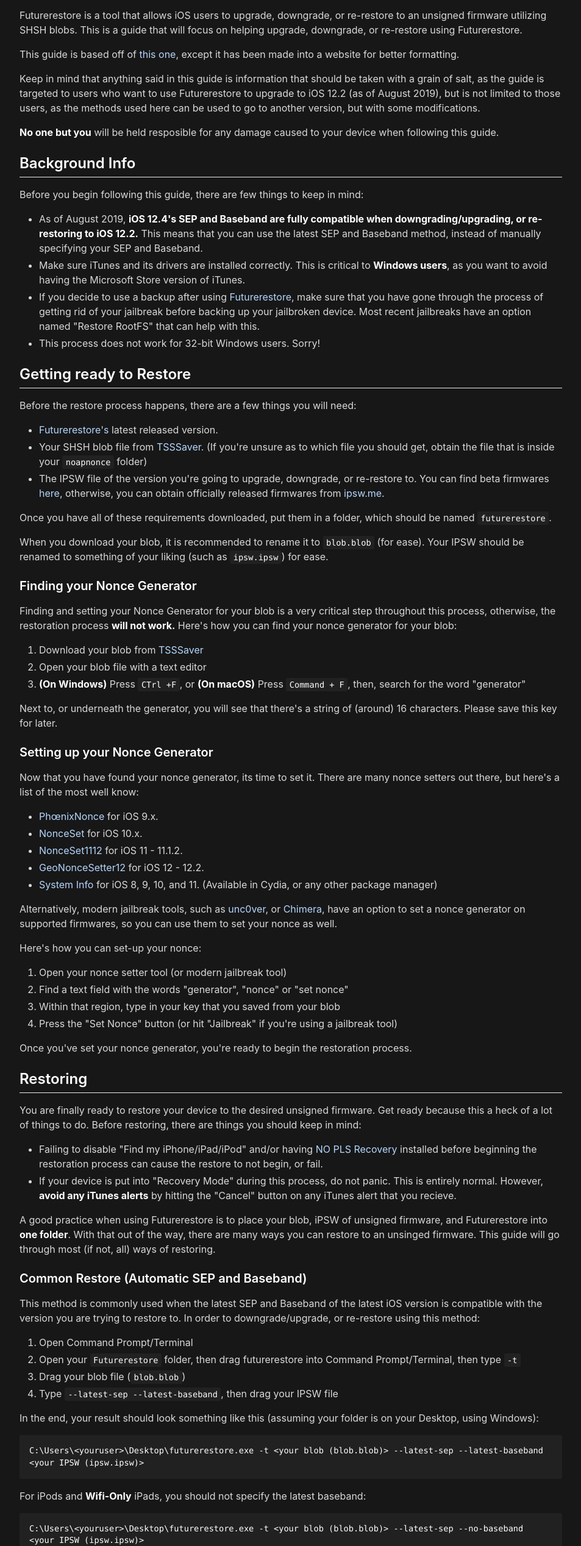
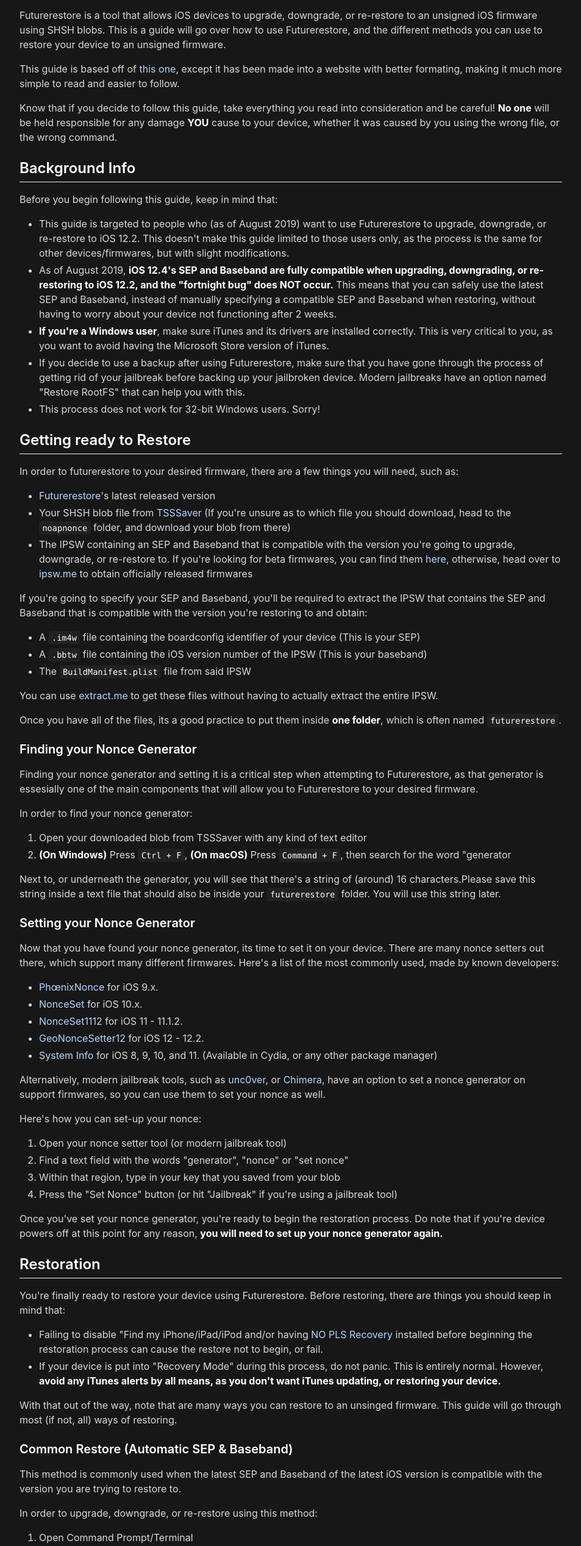
Before and after one commit to TheRealKeto/futurerestore-guide, a plain HTML site: page index.html in a window 1280 px wide. Shown: the part 107-2643 px from the top of the page at 61% size, without its empty margins (163-1116 px from the left). Drawn offline with Linux system fonts and the light colour scheme.

Commit message:
Small rewrite to the guide.

```diff
--- a/index.html
+++ b/index.html
@@ -24,55 +24,56 @@
 	}
 </style>
 <article class="markdown-body">
-	<!-- Introduction -->
     <h1>Introduction</h1>
-    <p>Futurerestore is a tool that allows iOS users to upgrade, downgrade, or re-restore to an unsigned firmware utilizing SHSH blobs. This is a guide that will focus on helping upgrade, downgrade, or re-restore using Futurerestore.</p>
-	<p>This guide is based off of <a href="https://docs.google.com/document/d/1WHuwuvnkcEUCwaDuck2dy-MR7q4em38uL4_4Utx2QZ8/mobilebasic" rel="nofollow">this one</a>, except it has been made into a website for better formatting.</p>
-	<p>Keep in mind that anything said in this guide is information that should be taken with a grain of salt, as the guide is targeted to users who want to use Futurerestore to upgrade to iOS 12.2 (as of August 2019), but is not limited to those users, as the methods used here can be used to go to another version, but with some modifications.</p>
-	<p><strong>No one but you</strong> will be held resposible for any damage caused to your device when following this guide.</p>
+    <p>Futurerestore is a tool that allows iOS devices to upgrade, downgrade, or re-restore to an unsigned iOS firmware using SHSH blobs. This is a guide will go over how to use Futurerestore, and the different methods you can use to restore your device to an unsigned firmware.</p>
+    <p>This guide is based off of <a href="https://docs.google.com/document/d/1WHuwuvnkcEUCwaDuck2dy-MR7q4em38uL4_4Utx2QZ8/mobilebasic" rel="nofollow">this one</a>, except it has been made into a website with better formating, making it much more simple to read and easier to follow.</p>
+    <p>Know that if you decide to follow this guide, take everything you read into consideration and be careful! <strong>No one</strong> will be held responsible for any damage <strong>YOU</strong> cause to your device, whether it was caused by you using the wrong file, or the wrong command.</p>
 
-	<!-- Background Info -->
     <h2>Background Info</h2>
-	<p>Before you begin following this guide, there are few things to keep in mind:</p>
+    <p>Before you begin following this guide, keep in mind that:</p>
     <ul>
-		<li>As of August 2019, <strong>iOS 12.4's SEP and Baseband are fully compatible when downgrading/upgrading, or re-restoring to iOS 12.2.</strong> This means that you can use the latest SEP and Baseband method, instead of manually specifying your SEP and Baseband. </li>
-		<li>Make sure iTunes and its drivers are installed correctly. This is critical to <strong>Windows users</strong>, as you want to avoid having the Microsoft Store version of iTunes.</li>
-		<li>If you decide to use a backup after using <a href="https://github.com/s0uthwest/futurerestore/releases">Futurerestore</a>, make sure that you have gone through the process of getting rid of your jailbreak before backing up your jailbroken device. Most recent jailbreaks have an option named "Restore RootFS" that can help with this.</li>
+        <li>This guide is targeted to people who (as of August 2019) want to use Futurerestore to upgrade, downgrade, or re-restore to iOS 12.2. This doesn't make this guide limited to those users only, as the process is the same for other devices/firmwares, but with slight modifications.</li>
+        <li>As of August 2019, <strong>iOS 12.4's SEP and Baseband are fully compatible when upgrading, downgrading, or re-restoring to iOS 12.2, and the "fortnight bug" does NOT occur.</strong> This means that you can safely use the latest SEP and Baseband, instead of manually specifying a compatible SEP and Baseband when restoring, without having to worry about your device not functioning after 2 weeks.</li>
+        <li><strong>If you're a Windows user</strong>, make sure iTunes and its drivers are installed correctly. This is very critical to you, as you want to avoid having the Microsoft Store version of iTunes.</li>
+        <li>If you decide to use a backup after using Futurerestore, make sure that you have gone through the process of getting rid of your jailbreak before backing up your jailbroken device. Modern jailbreaks have an option named "Restore RootFS" that can help you with this.</li>
         <li>This process does not work for 32-bit Windows users. Sorry!</li>
     </ul>
 
-	<!-- Getting ready to Restore -->
     <h2>Getting ready to Restore</h2>
-	<p>Before the restore process happens, there are a few things you will need:</p>
+    <p>In order to futurerestore to your desired firmware, there are a few things you will need, such as:</p>
     <ul>
-		<li><a href="https://github.com/s0uthwest/futurerestore/releases">Futurerestore's</a> latest released version.</li>
-		<li>Your SHSH blob file from <a href="https://tsssaver.1conan.com" rel="nofollow">TSSSaver</a>. (If you're unsure as to which file you should get, obtain the file that is inside your <code>noapnonce</code> folder)</li>
-		<li>The IPSW file of the version you're going to upgrade, downgrade, or re-restore to. You can find beta firmwares <a href="https://www.theiphonewiki.com/wiki/Beta_Firmware">here</a>, otherwise, you can obtain officially released firmwares from <a href="https://ipsw.me">ipsw.me</a>.</li>
+        <li><a href="https://github.com/s0uthwest/futurerestore/releases" rel="nofollow">Futurerestore</a>'s latest released version</li>
+        <li>Your SHSH blob file from <a href="https://tsssaver.1conan.com/" rel="nofollow">TSSSaver</a> (If you're unsure as to which file you should download, head to the <code>noapnonce</code> folder, and download your blob from there)</li>
+        <li>The IPSW containing an SEP and Baseband that is compatible with the version you're going to upgrade, downgrade, or re-restore to. If you're looking for beta firmwares, you can find them <a href="https://www.theiphonewiki.com/wiki/Beta_Firmware" rel="nofollow">here</a>, otherwise, head over to <a href="https://ipsw.me" rel="nofollow">ipsw.me</a> to obtain officially released firmwares</li>
     </ul>
-	<p>Once you have all of these requirements downloaded, put them in a folder, which should be named <code>futurerestore</code>.</p>
-	<p>When you download your blob, it is recommended to rename it to <code>blob.blob</code> (for ease). Your IPSW should be renamed to something of your liking (such as <code>ipsw.ipsw</code>) for ease.</p>
+    <p>If you're going to specify your SEP and Baseband, you'll be required to extract the IPSW that contains the SEP and Baseband that is compatible with the version you're restoring to and obtain:</p>
+    <ul>
+        <li>A <code>.im4w</code> file containing the boardconfig identifier of your device (This is your SEP)</li>
+        <li>A <code>.bbtw</code> file containing the iOS version number of the IPSW (This is your baseband)</li>
+        <li>The <code>BuildManifest.plist</code> file from said IPSW</li>
+    </ul>
+    <p>You can use <a href="https://extract.me/" rel="nofollow">extract.me</a> to get these files without having to actually extract the entire IPSW.</p>
+    <p>Once you have all of the files, its a good practice to put them inside <strong>one folder</strong>, which is often named <code>futurerestore</code>.</p>
 
-	<!-- Finding your Nonce Generator -->
     <h3>Finding your Nonce Generator</h3>
-	<p>Finding and setting your Nonce Generator for your blob is a very critical step throughout this process, otherwise, the restoration process <strong>will not work.</strong> Here's how you can find your nonce generator for your blob:</p>
+    <p>Finding your nonce generator and setting it is a critical step when attempting to Futurerestore, as that generator is essesially one of the main components that will allow you to Futurerestore to your desired firmware.</p>
+    <p>In order to find your nonce generator:</p>
     <ol>
-		<li>Download your blob from <a href="https://tsssaver.1conan.com" rel="nofollow">TSSSaver</a></li>
-		<li>Open your blob file with a text editor</li>
-		<li><strong>(On Windows)</strong> Press <code>CTrl +F</code>, or <strong>(On macOS)</strong> Press <code>Command + F</code>, then, search for the word "generator"</li>
+        <li>Open your downloaded blob from TSSSaver with any kind of text editor</li>
+        <li><strong>(On Windows)</strong> Press <code>Ctrl + F</code>, <strong>(On macOS)</strong> Press <code>Command + F</code>, then search for the word "generator</li>
     </ol>
-	<p>Next to, or underneath the generator, you will see that there's a string of (around) 16 characters. Please save this key for later.</p>
+    <p>Next to, or underneath the generator, you will see that there's a string of (around) 16 characters.Please save this string inside a text file that should also be inside your <code>futurerestore</code> folder. You will use this string later.</p>
 
-	<!-- Setting up your Nonce Generator -->
-	<h3>Setting up your Nonce Generator</h3>
-	<p>Now that you have found your nonce generator, its time to set it. There are many nonce setters out there, but here's a list of the most well know:</p>
+    <h3>Setting your Nonce Generator</h3>
+    <p>Now that you have found your nonce generator, its time to set it on your device. There are many nonce setters out there, which support many different firmwares. Here's a list of the most commonly used, made by known developers:</p>
     <ul>
         <li><a href="https://github.com/Siguza/PhoenixNonce" rel="nofollow">PhœnixNonce</a> for iOS 9.x.</li>
         <li><a href="https://github.com/julioverne/julioverne.github.io/blob/master/debfiles/com.julioverne.nonceset_0.4_iphoneos-arm.deb" rel="nofollow">NonceSet</a> for iOS 10.x.</li>
-		<li><a href="https://github.com/julioverne/NonceSet112" rel="no-follow">NonceSet1112</a> for iOS 11 - 11.1.2.</li>
-		<li><a href="https://github.com/GeoSn0w/GeoNonceSetter12/releases">GeoNonceSetter12</a> for iOS 12 - 12.2.</li>
+        <li><a href="https://github.com/julioverne/NonceSet112" rel="nofollow">NonceSet1112</a> for iOS 11 - 11.1.2.</li>
+        <li><a href="https://github.com/GeoSn0w/GeoNonceSetter12/releases" rel="nofollow">GeoNonceSetter12</a> for iOS 12 - 12.2.</li>
         <li><a href="http://cydia.saurik.com/package/xyz.xninja.systeminfo/" rel="nofollow">System Info</a> for iOS 8, 9, 10, and 11. (Available in Cydia, or any other package manager)</li>
     </ul>
-	<p>Alternatively, modern jailbreak tools, such as <a href="https://github.com/pwn20wndstuff/Undecimus/releases">unc0ver</a>, or <a href="https://chimera.sh" rel="nofollow">Chimera</a>, have an option to set a nonce generator on supported firmwares, so you can use them to set your nonce as well.</p>
+    <p>Alternatively, modern jailbreak tools, such as <a href="https://github.com/pwn20wndstuff/Undecimus/releases" rel="nofollow">unc0ver</a>, or <a href="https://chimera.sh/" rel="nofollow">Chimera</a>, have an option to set a nonce generator on support firmwares, so you can use them to set your nonce as well.</p>
     <p>Here's how you can set-up your nonce:</p>
     <ol>
         <li>Open your nonce setter tool (or modern jailbreak tool)</li>
@@ -80,69 +81,53 @@
         <li>Within that region, type in your key that you saved from your blob</li>
         <li>Press the "Set Nonce" button (or hit "Jailbreak" if you're using a jailbreak tool)</li>
     </ol>
-	<p>Once you've set your nonce generator, you're ready to begin the restoration process.</p>
+    <p>Once you've set your nonce generator, you're ready to begin the restoration process. Do note that if you're device powers off at this point for any reason, <strong>you will need to set up your nonce generator again.</strong></p>
 
-	<!-- Restoring -->
-	<h2>Restoring</h2>
-	<p>You are finally ready to restore your device to the desired unsigned firmware. Get ready because this a heck of a lot of things to do. Before restoring, there are things you should keep in mind:</p>
+    <h2>Restoration</h2>
+    <p>You're finally ready to restore your device using Futurerestore. Before restoring, there are things you should keep in mind that:</p>
     <ul>
-		<li>Failing to disable "Find my iPhone/iPad/iPod" and/or having <a href="https://cydia.akemi.ai/?page/net.angelxwind.noplsrecovery" rel="nofollow">NO PLS Recovery</a> installed before beginning the restoration process can cause the restore to not begin, or fail.</li>
-		<li>If your device is put into "Recovery Mode" during this process, do not panic. This is entirely normal. However, <strong>avoid any iTunes alerts</strong> by hitting the "Cancel" button on any iTunes alert that you recieve.</li>
+        <li>Failing to disable "Find my iPhone/iPad/iPod and/or having <a href="https://cydia.akemi.ai/?page/net.angelxwind.noplsrecovery" rel="nofollow">NO PLS Recovery</a> installed before beginning the restoration process can cause the restore not to begin, or fail.</li>
+        <li>If your device is put into "Recovery Mode" during this process, do not panic. This is entirely normal. However, <strong>avoid any iTunes alerts by all means, as you don't want iTunes updating, or restoring your device.</strong></li>
     </ul>
-	<p>A good practice when using Futurerestore is to place your blob, iPSW of unsigned firmware, and Futurerestore into <strong>one folder</strong>. With that out of the way, there are many ways you can restore to an unsinged firmware. This guide will go through most (if not, all) ways of restoring.</p>
+    <p>With that out of the way, note that are many ways you can restore to an unsinged firmware. This guide will go through most (if not, all) ways of restoring.</p>
 
-	<!-- Common Restore -->
-	<h3>Common Restore (Automatic SEP and Baseband)</h3>
-	<p>This method is commonly used when the latest SEP and Baseband of the latest iOS version is compatible with the version you are trying to restore to. In order to downgrade/upgrade, or re-restore using this method:</p>
+    <h3>Common Restore (Automatic SEP & Baseband)</h3>
+    <p>This method is commonly used when the latest SEP and Baseband of the latest iOS version is compatible with the version you are trying to restore to.</p>
+    <p>In order to upgrade, downgrade, or re-restore using this method:</p>
     <ol>
         <li>Open Command Prompt/Terminal</li>
-		<li>Open your <code>Futurerestore</code> folder, then drag futurerestore into Command Prompt/Terminal, then type <code>-t</code></li>
-		<li>Drag your blob file (<code>blob.blob</code>)</li>
-		<li>Type <code>--latest-sep --latest-baseband</code>, then drag your IPSW file</li>
+        <li>Open your <code>futurerestore</code> folder, then drag Futurerestore into Command Prompt/Terminal, then type <code>-t</code></li>
+        <li>Drag your blob file into Command Prompt/Terminal</li>
+        <li>Type <code>--latest-sep --latest-baseband</code>, then drag your IPSW</li>
     </ol>
     <p>In the end, your result should look something like this (assuming your folder is on your Desktop, using Windows):</p>
-	<pre><code>C:\Users\&lt;youruser&gt;\Desktop\futurerestore.exe -t &lt;your blob (blob.blob)&gt; --latest-sep --latest-baseband &lt;your IPSW (ipsw.ipsw)&gt;</code></pre>
-	<p>For iPods and <strong>Wifi-Only</strong> iPads, you should not specify the latest baseband:</p>
-	<pre><code>C:\Users\&lt;youruser&gt;\Desktop\futurerestore.exe -t &lt;your blob (blob.blob)&gt; --latest-sep --no-baseband &lt;your IPSW (ipsw.ipsw)&gt;</code></pre>
-	<p>Once you are sure that you have the right command, hit enter and the restore should begin.</p>
+    <pre><code>C:\Users\User\Desktop\futurerestore\futurerestore.exe -t [your blob] --latest-sep --latest-baseband [IPSW]</code></pre>
+    <p>For <strong>iPods and Wifi-Only iPads</strong>, you should not specify the latest baseband:</p>
+    <pre><code>C:\Users\User\Desktop\futurerestore\futurerestore.exe -t [your blob] --latest-sep --no-baseband [IPSW]</code></pre>
+    <p>Once you are sure that you have the right command, hit "Enter" and the restore should begin.</p>
 
-	<!-- Specifying SEP/Baseband -->
-	<h3>Mnaually specify SEP & Baseband</h3>
-	<p>This method is used when the latest SEP and Baseband of the latest iOS version is not compatible with the version you are trying to downgrade/upgrade, or re-restore to. </p>
-	<p>When specifying a custom SEP and Baseband, you are essensially doing so solemly because <strong>that specific SEP and Baseband is compatible with the version you're trying to downgrade/upgrade, or re-restore to.</strong></p>
-
-	<!-- Finding your Buildmanifest -->
-	<h4>Finding the right BuildManifest, compatible SEP, & compatible Baseband</h4>
-	<ol>
-		<li>Find the link of the iOS version that has a Baseband that is compatible with the version you are restoring to. (You can find these in <a href="https://ipsw.me">ipsw.me</a>)</li>
-		<li>Head over to <a href="https://extract.me/" rel="nofollow">extract.me</a>, and paste the link of the IPSW that contains the compatible SEP and Baseband</li>
-		<li>Find the file of the compatible Baseband and download it. (Most commonly, the compatible Baseband contains the iOS version number, followed by a <code>.bbfw</code> file format)</li>
-		<li>Find the file of the compatible SEP and download it. (Most commonly, the compatible SEP file will contain the boardconfig indetifier of your device (without the "AP"), followed by a <code>.im4w</code> file format)</li>
-		<li>Find the <code>BuildManifest.plist</code> file and download it (This is often found near the bottom)</li>
-	</ol>
-	<p>These downloaded files should be placed into your <code>futurerestore</code> folder before beginning the restoration process.</p>
-
-	<!-- Restoring with custom SEP/Baseband -->
-	<h4>Restoring</h4>
+    <h3>Manually specifying SEP & Baseband</h3>
+    <p>This method is used when the latest SEP and Baseband of the latest iOS version is <strong>not</strong> compatible with the version you are trying to upgrade, downgrade, or re-restore to.</p>
+    <p>When specifying a "custom" SEP and Baseband, you are essensially doing so solemly because <strong>that specific SEP and Baseband is compatible with the version you're trying to upgrade, downgrade, or re-restore to.</strong></p>
+    <p>In order to upgrade, downgrade, or re-restore using this method:</p>
     <ol>
         <li>Open Command Prompt/Terminal</li>
-		<li>Drag your <code>futurerestore</code> folder into your Terminal</li>
-		<li>Drag your blob file, type <code>-s</code>, then drag your SEP file</li>
-		<li>Type <code>-b</code>, then drag your Baseband file</li>
-		<li>Type <code>-p</code>,  then drag your BuildManifest file</li>
-		<li>Type <code>-m</code>, then drag your BuildManifest file (again), then drag your IPSW</li>
+        <li>Open your <code>futurerestore</code> folder, drag Futurerestore into Command Prompt/Terminal, then type <code>-t</code></li>
+        <li>Drag your blob file into Command Prompt, then type <code>-s</code>, then drag your SEP file into Command Prompt/Terminal</li>
+        <li>Type <code>-b</code>, then drag your baseband file intro Command Prompt/Terminal</li>
+        <li>Type <code>-p</code>, then drag your BuildManifest file into Command Prompt/Terminal</li>
+        <li>Type <code>-m</code>, drag your BuildManifest file (again), then drag your IPSW into Command Prompt/Terminal</li>
     </ol>
     <p>In the end, your result should look something like this (assumming your folder is in your desktop, using Windows):</p>
-	<pre><code>C:\Users\&lt;youruser&gt;\Desktop\futurerestore.exe -t &lt;your blob (blob.blob)&gt; -s &lt;your SEP&gt; -b &lt;your Baseband&gt; -p &lt;your BuildmManifest&gt; -m &lt;your BuildManifest&gt; &lt;your IPSW (ipsw.ipsw)&gt;</code></pre>
-	<p>For iPods and <strong>Wifi-Only</strong> iPads, you should not specify the baseband:</p>
-	<pre><code>C:\Users\&lt;youruser&gt;\Desktop\futurerestore.exe -t &lt;your blob (blob.blob)&gt; -s &lt;your SEP&gt; --no-baseband -p &lt;your BuildmManifest&gt; -m &lt;your BuildManifest&gt; &lt;your IPSW (ipsw.ipsw)&gt;</code></pre>
-	<p>Once you are sure that you have the right command, hit Enter and the restore should begin.</p>
-	<p>If you encouter any errors throughout the process, head to <a href="https://therealketo.github.io/futurerestore-guide/error-codes" rel="nofollow">this page</a>, which has a list of common errors you can encouter when using Futurerestore and how to solve them.</p>
+    <pre><code>C:\Users\User\Desktop\futurerestore\futurerestore.exe -t [your blob] -s [SEP] -b [Baseband] -p [BuildmManifest] -m [BuildManifest] [IPSW]</code></pre>
+    <p>For <strong>iPods and Wifi-Only iPads</strong>, you should not specify your baseband:</p>
+    <pre><code>C:\Users\User\Desktop\futurerestore\futurerestore.exe -t [your blob] -s [SEP] --no-baseband -p [BuildmManifest] -m [BuildManifest] [IPSW]</code></pre>
+    <p>Once you are sure that you have the right command, hit "Enter" and the restore should begin.</p>
+    <p>If you run into any issues during the restoration process, please refer to <a href="https://therealketo.github.io/futurerestore-guide/error-codes" rel="nofollow">this page</a>, which has the most common errors you can encouter when using Futurerestore and how to solve them.</p>
 
-	<!-- About/Info -->
     <h2></h2>
     <h3>About this Guide</h3>
-	<p>This guide was updated on <strong>August 3rd, 2019</strong>, and continues to be updated and maintained on <a href="https://github.com/TheRealKeto/futurerestore-guide" rel="nofollow">Github</a> by me, with the latest information about SEP/Baseband compatibility and other information.</p>
-	<p>If you have any questions, head over to <a href="https://discordapp.com/invite/jb" rel="nofollow">r/Jailbreak's Discord Server</a> for support under their futurerestore channel.</p>
+    <p>This guide was updated on <strong>August 16th, 2019</strong>, and <a href="https://github.com/TheRealKeto/futurerestore-guide" rel="nofollow">continues to be updated and maintained on Github by Keto (me)</a>, with the latest information regarding SEP & Baseband compatibility and other info.</p>
+    <p>If you have any questions, head over to <a href="https://discordapp.com/invite/jb" rel="nofollow">r/Jailbreak's Discord Server</a> for support under their futurerestore-help channel.</p>
 </article>
 </html>
```
Lines whose indentation alone changed are shown as unchanged.
